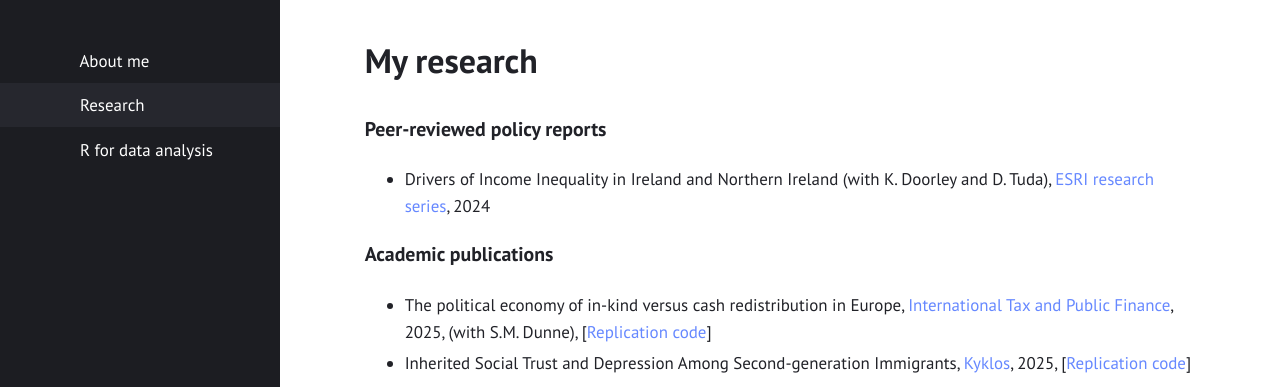
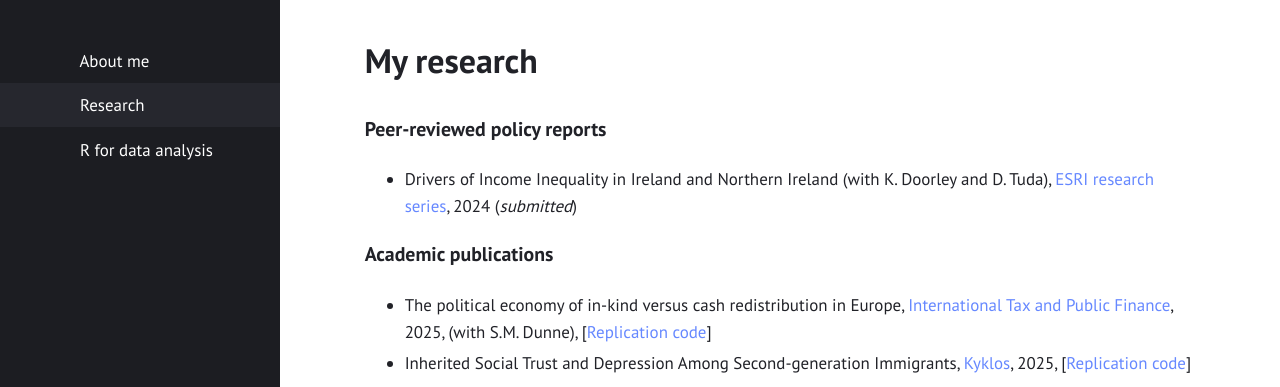
Before and after one commit to gubellom/gubellom.github.io, a Jekyll site: the page built from replication.md, in a window 1280 px wide. Shown: the top 387 px of the page. Built offline with Jekyll 4.4.1, drawn with Linux system fonts in a browser that asks for light colours.

Commit message:
Update replication.md
Signed-off-by: Michele Gubello <62111923+gubellom@users.noreply.github.com>

```diff
--- a/replication.md
+++ b/replication.md
@@ -17,7 +17,7 @@
 
 
 ### Peer-reviewed policy reports
-- Drivers of Income Inequality in Ireland and Northern Ireland (with K. Doorley and D. Tuda), [ESRI research series](https://www.esri.ie/publications/drivers-of-income-inequality-in-ireland-and-northern-ireland), 2024
+- Drivers of Income Inequality in Ireland and Northern Ireland (with K. Doorley and D. Tuda), [ESRI research series](https://www.esri.ie/publications/drivers-of-income-inequality-in-ireland-and-northern-ireland), 2024 (*submitted*)
 
  <!--   - Media coverage: [The Irish Times](https://www.irishtimes.com/politics/2024/10/18/four-fifths-of-northern-irish-household-receive-more-in-benefits-than-they-pay-in-tax/), [RTÉ](https://www.rte.ie/news/business/2024/1018/1476087-income-esri/), Newstalk (Web) ([link 1](https://www.newstalk.com/podcasts/highlights-from-the-hard-shoulder/how-much-would-a-united-ireland-cost), [link 2](https://www.newstalk.com/news/ciara-kelly-united-ireland-will-be-like-a-financial-millstone-around-our-necks-1775307)), [Belfast Telegraph](https://www.belfasttelegraph.co.uk/news/republic-of-ireland/income-inequality-in-ireland-and-northern-ireland-very-similar-study/a2026592143.html), [The Irish News](https://www.irishnews.com/news/northern-ireland/income-inequality-in-ireland-and-northern-ireland-very-similar-study-MLU3CDQYBNERLHCDCPCRGDNUOI/), [Highland Radio (blog)](https://highlandradio.com/2024/10/18/esri-report-finds-income-inequality-very-similar-on-both-sides-of-border/)
     - Youtube presentation: [https://www.youtube.com/watch?v=iqLa8760Hmo](https://www.youtube.com/watch?v=iqLa8760Hmo) -->
```
